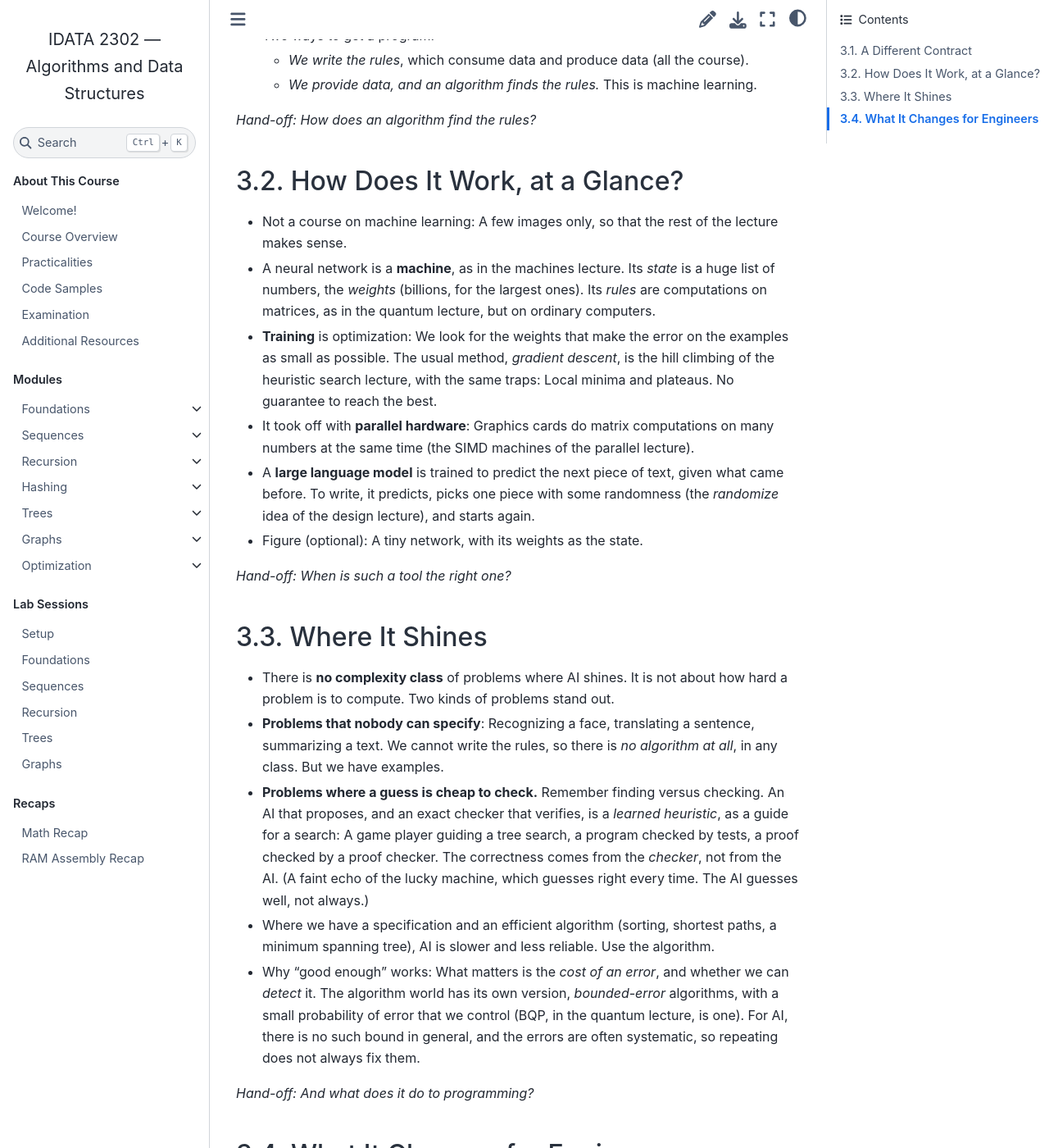
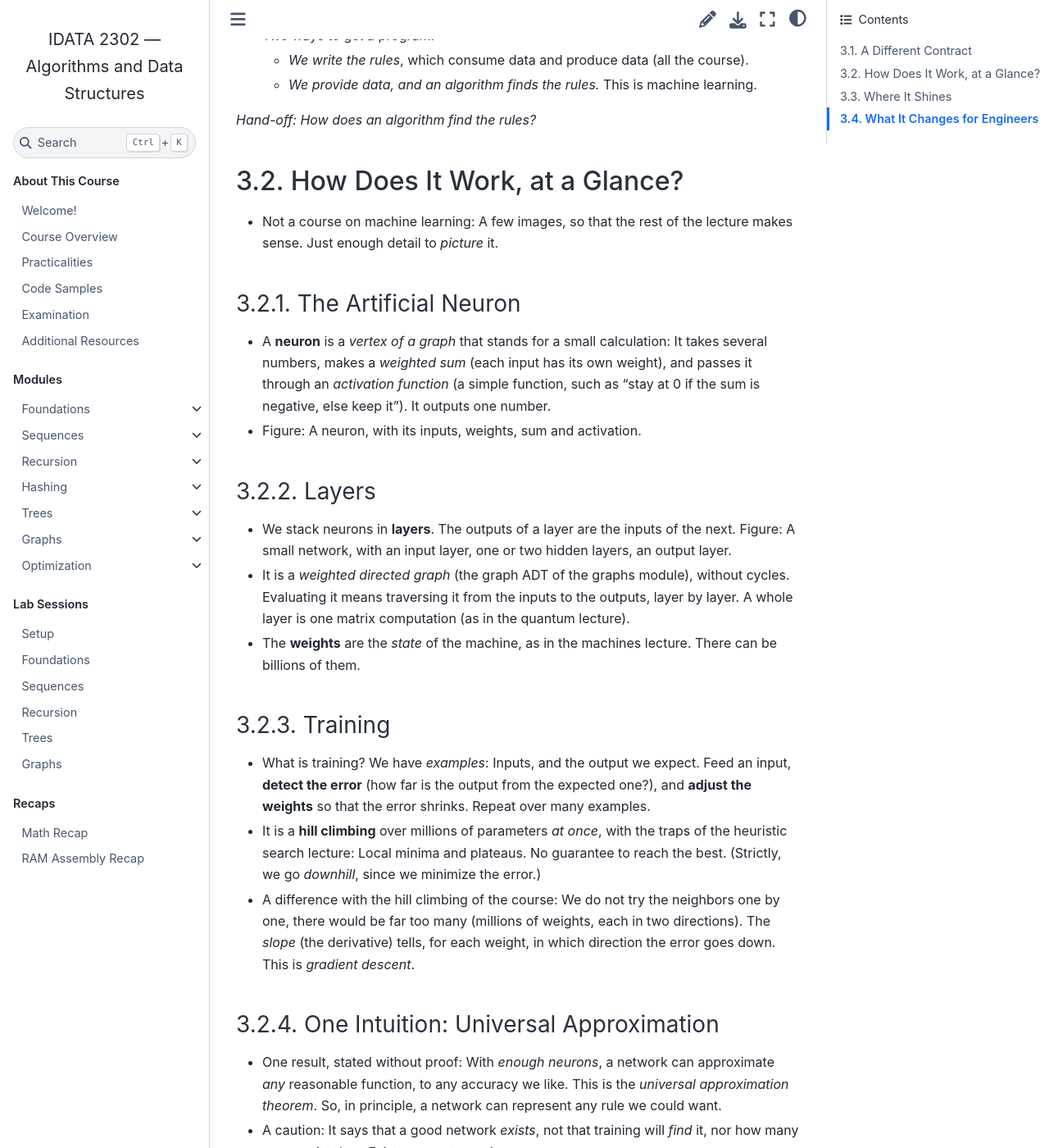
Before and after one commit to fchauvel/ntnu-idata2302-website, a Sphinx documentation site: the page built from source/beyond/ai/index.rst, in a window 1280 px wide and 1400 px high, scrolled down 693 px. Shown: the whole window at 82% size. Built offline with Sphinx 7.4.7 and the Sphinx Book theme 1.1.4, drawn with Linux system fonts in a browser that asks for light colours; some of the changed text lies outside the part shown.

Commit message:
content: detail the AI outline
Neuron, layers, training, universal approximation and LLMs at the level of
detail asked, and the lecturer's own experience for the first-person section.

Co-Authored-By: Claude Sonnet 5.5 <noreply@anthropic.com>

```diff
--- a/source/beyond/ai/index.rst
+++ b/source/beyond/ai/index.rst
@@ -57,21 +57,67 @@ A Different Contract
 How Does It Work, at a Glance?
 ==============================
 
-- Not a course on machine learning: A few images only, so that the rest of the
-  lecture makes sense.
-- A neural network is a **machine**, as in the machines lecture. Its *state* is a
-  huge list of numbers, the *weights* (billions, for the largest ones). Its *rules*
-  are computations on matrices, as in the quantum lecture, but on ordinary computers.
-- **Training** is optimization: We look for the weights that make the error on the
-  examples as small as possible. The usual method, *gradient descent*, is the hill
-  climbing of the heuristic search lecture, with the same traps: Local minima and
-  plateaus. No guarantee to reach the best.
+- Not a course on machine learning: A few images, so that the rest of the lecture
+  makes sense. Just enough detail to *picture* it.
+
+The Artificial Neuron
+---------------------
+
+- A **neuron** is a *vertex of a graph* that stands for a small calculation: It
+  takes several numbers, makes a *weighted sum* (each input has its own weight),
+  and passes it through an *activation function* (a simple function, such as "stay
+  at 0 if the sum is negative, else keep it"). It outputs one number.
+- Figure: A neuron, with its inputs, weights, sum and activation.
+
+Layers
+------
+
+- We stack neurons in **layers**. The outputs of a layer are the inputs of the
+  next. Figure: A small network, with an input layer, one or two hidden layers, an
+  output layer.
+- It is a *weighted directed graph* (the graph ADT of the graphs module), without
+  cycles. Evaluating it means traversing it from the inputs to the outputs, layer
+  by layer. A whole layer is one matrix computation (as in the quantum lecture).
+- The **weights** are the *state* of the machine, as in the machines lecture. There
+  can be billions of them.
+
+Training
+--------
+
+- What is training? We have *examples*: Inputs, and the output we expect. Feed an
+  input, **detect the error** (how far is the output from the expected one?), and
+  **adjust the weights** so that the error shrinks. Repeat over many examples.
+- It is a **hill climbing** over millions of parameters *at once*, with the traps of
+  the heuristic search lecture: Local minima and plateaus. No guarantee to reach the
+  best. (Strictly, we go *downhill*, since we minimize the error.)
+- A difference with the hill climbing of the course: We do not try the neighbors one
+  by one, there would be far too many (millions of weights, each in two directions).
+  The *slope* (the derivative) tells, for each weight, in which direction the error
+  goes down. This is *gradient descent*.
+
+One Intuition: Universal Approximation
+--------------------------------------
+
+- One result, stated without proof: With *enough neurons*, a network can
+  approximate *any* reasonable function, to any accuracy we like. This is the
+  *universal approximation theorem*. So, in principle, a network can represent any
+  rule we could want.
+- A caution: It says that a good network *exists*, not that training will *find* it,
+  nor how many neurons it takes. Existence, not a recipe.
+
+Large Language Models
+---------------------
+
+- A quick jump, with a gross simplification (fine for intuition): An LLM is a
+  *giant neural network* that, given the text so far, computes how *likely* each
+  possible next word is (in fact, each next piece of a word).
+- To answer a question, it takes the question as the start of the text, picks a likely
+  first word of the answer (with some randomness, so not always the *most* likely, and
+  the answer varies), adds it to the text, and does it again, one word at a time.
+- It is trained on huge amounts of text to predict the next word, and then refined to
+  behave as an assistant. It does not store texts: What it learned is in its weights.
 - It took off with **parallel hardware**: Graphics cards do matrix computations on
   many numbers at the same time (the SIMD machines of the parallel lecture).
-- A **large language model** is trained to predict the next piece of text, given what
-  came before. To write, it predicts, picks one piece with some randomness (the
-  *randomize* idea of the design lecture), and starts again.
-- Figure (optional): A tiny network, with its weights as the state.
 
 *Hand-off: When is such a tool the right one?*
 
@@ -107,6 +153,17 @@ What It Changes for Engineers
 *First person, the lecturer's take. To be written by the lecturer. Points to make:*
 
 - It is changing how we work: We hardly write code anymore, we direct, read, test.
+  (Personal: "I don't write code anymore. Too bad, I liked it, and I miss it at
+  times.")
+- I still review code, I cannot help it. Maybe I will be shown wrong. AI has
+  injected errors that bit me. And it has also surprised me with really clever
+  designs that I would not have thought of.
+- Not writing code takes something away: Writing meant understanding something to
+  its very bitter end. Understanding by *reviewing* feels, as of today, always a bit
+  shallow. Maybe this is just me. (An argument for learning by writing, in a course.)
+- Contracts (preconditions and postconditions) and clear interfaces matter *more*:
+  They are a tool to reason about the components of a system. Without clear
+  interfaces, it feels impossible to reason about a large, spaghetti-like system.
 - Does it still matter *how* the code is written, or only that it is correct? It
   matters *less* than before, because **changing code has become much cheaper**.
   Changes that were too risky or too expensive a few years ago are now real options.
```
